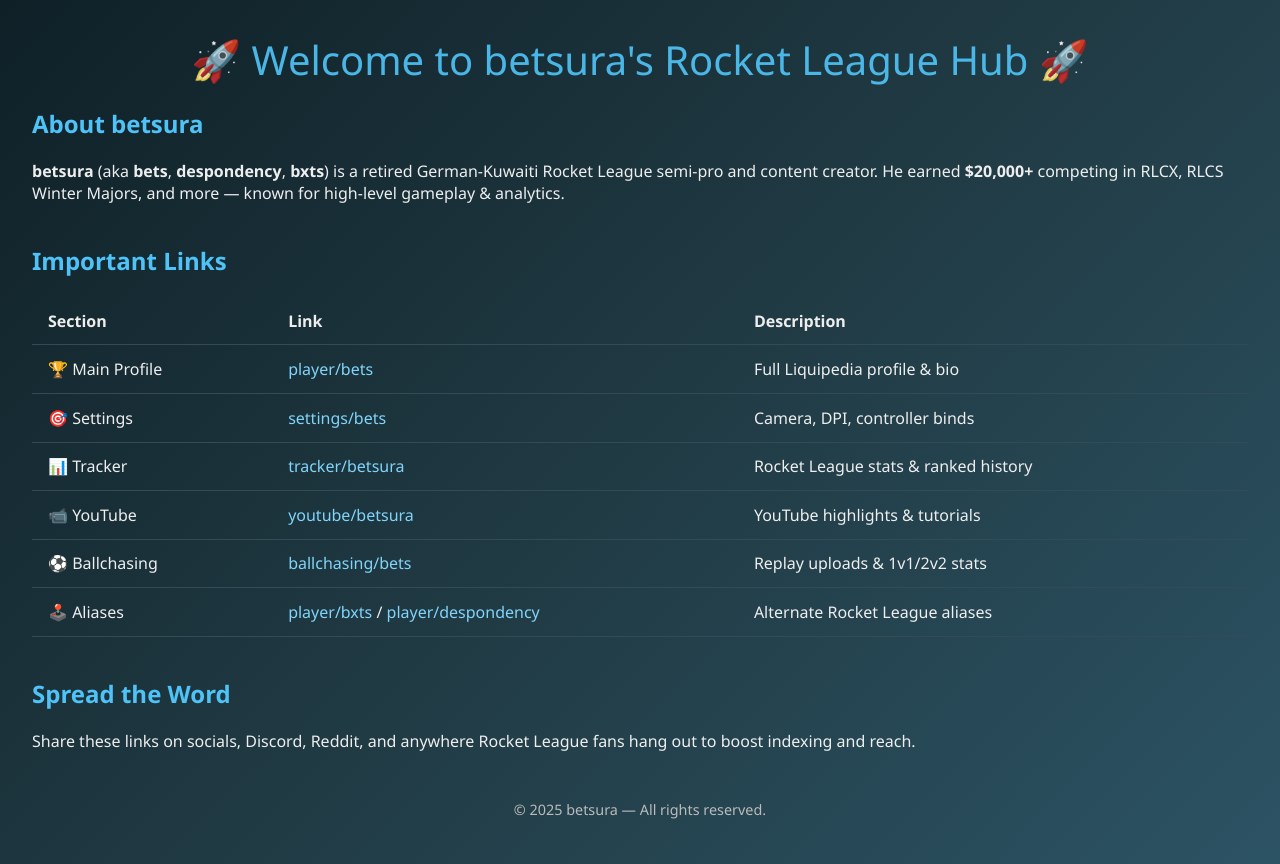
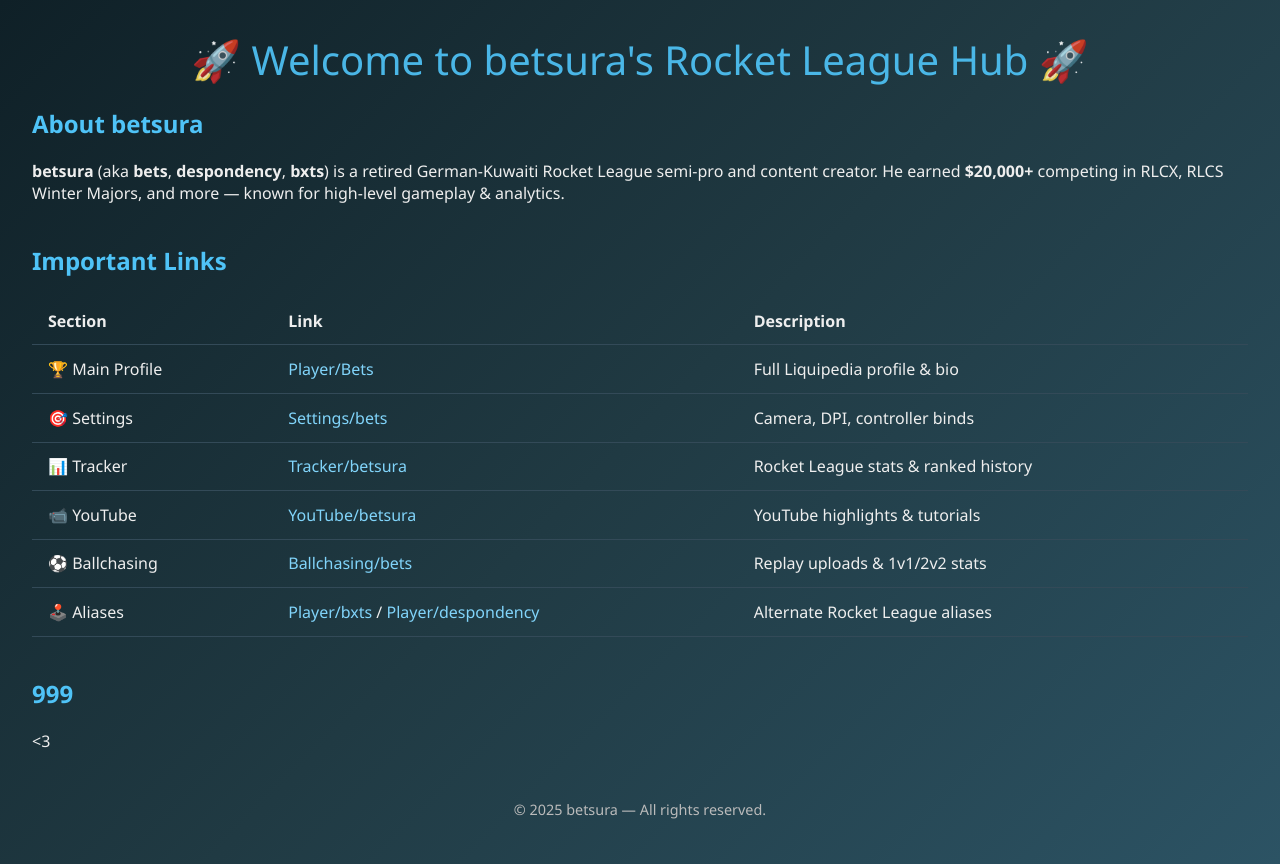
Before and after one commit to betsura/bets, a plain HTML site: page index.html in a window 1280 px wide. Drawn offline with Linux system fonts and the light colour scheme.

Commit message:
Update index.html

```diff
--- a/index.html
+++ b/index.html
@@ -96,34 +96,34 @@
       <tbody>
         <tr>
           <td>🏆 Main Profile</td>
-          <td><a href="https://liquipedia.pro/player/bets" target="_blank" rel="noopener">player/bets</a></td>
+          <td><a href="https://liquipedia.pro/player/bets" target="_blank" rel="noopener">Player/Bets</a></td>
           <td>Full Liquipedia profile & bio</td>
         </tr>
         <tr>
           <td>🎯 Settings</td>
-          <td><a href="https://liquipedia.pro/settings/bets" target="_blank" rel="noopener">settings/bets</a></td>
+          <td><a href="https://liquipedia.pro/settings/bets" target="_blank" rel="noopener">Settings/bets</a></td>
           <td>Camera, DPI, controller binds</td>
         </tr>
         <tr>
           <td>📊 Tracker</td>
-          <td><a href="https://liquipedia.pro/tracker/betsura" target="_blank" rel="noopener">tracker/betsura</a></td>
+          <td><a href="https://liquipedia.pro/tracker/betsura" target="_blank" rel="noopener">Tracker/betsura</a></td>
           <td>Rocket League stats & ranked history</td>
         </tr>
         <tr>
           <td>📹 YouTube</td>
-          <td><a href="https://liquipedia.pro/youtube/betsura" target="_blank" rel="noopener">youtube/betsura</a></td>
+          <td><a href="https://liquipedia.pro/youtube/betsura" target="_blank" rel="noopener">YouTube/betsura</a></td>
           <td>YouTube highlights & tutorials</td>
         </tr>
         <tr>
           <td>⚽ Ballchasing</td>
-          <td><a href="https://liquipedia.pro/ballchasing/bets" target="_blank" rel="noopener">ballchasing/bets</a></td>
+          <td><a href="https://liquipedia.pro/ballchasing/bets" target="_blank" rel="noopener">Ballchasing/bets</a></td>
           <td>Replay uploads & 1v1/2v2 stats</td>
         </tr>
         <tr>
           <td>🕹️ Aliases</td>
           <td>
-            <a href="https://liquipedia.pro/player/bxts" target="_blank" rel="noopener">player/bxts</a> /
-            <a href="https://liquipedia.pro/player/despondency" target="_blank" rel="noopener">player/despondency</a>
+            <a href="https://liquipedia.pro/player/bxts" target="_blank" rel="noopener">Player/bxts</a> /
+            <a href="https://liquipedia.pro/player/despondency" target="_blank" rel="noopener">Player/despondency</a>
           </td>
           <td>Alternate Rocket League aliases</td>
         </tr>
@@ -132,8 +132,8 @@
   </section>
 
   <section>
-    <h2>Spread the Word</h2>
-    <p>Share these links on socials, Discord, Reddit, and anywhere Rocket League fans hang out to boost indexing and reach.</p>
+    <h2>999</h2>
+    <p><3</p>
   </section>
 </main>
 
```
